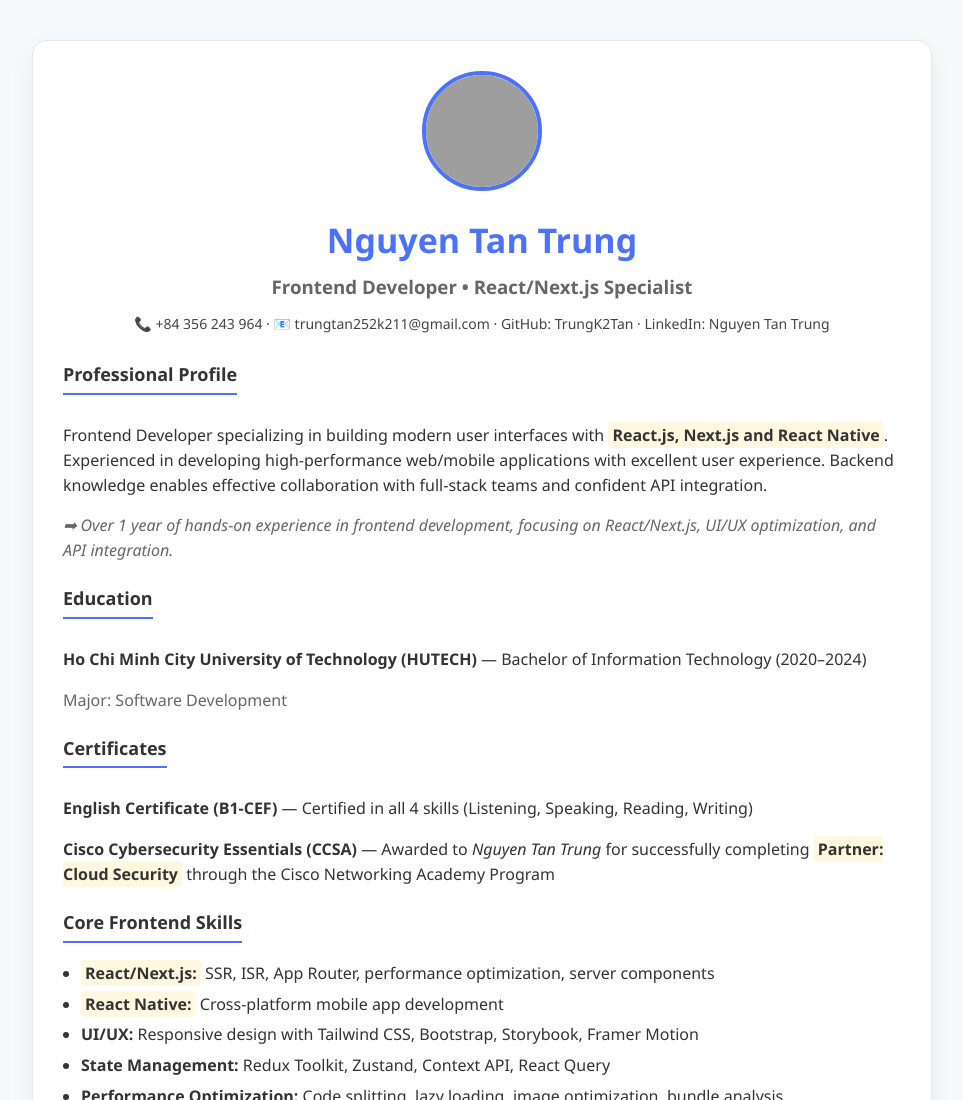
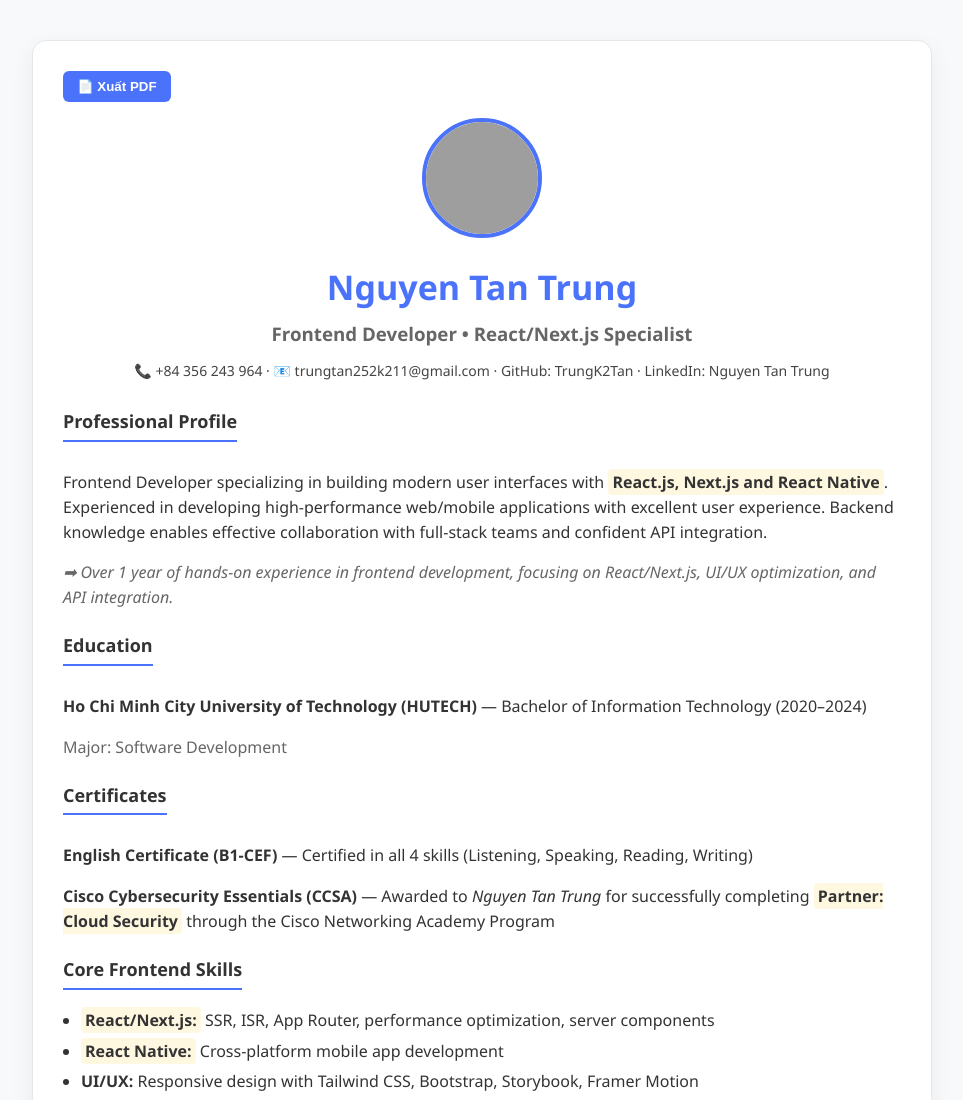
Before and after one commit to Trung252k2/CV_Frontend_UI, a plain HTML site: page index.html in a window 1280 px wide. Shown: the top 1100 px of the page, without its empty margins (158-1121 px from the left). Drawn offline with Linux system fonts and the light colour scheme; grey boxes are pictures that could not be loaded.

Commit message:
update típ

```diff
--- a/index.html
+++ b/index.html
@@ -5,6 +5,25 @@
     <meta name="viewport" content="width=device-width, initial-scale=1.0" />
     <title>CV - Frontend Developer (React/Next.js)</title>
     <style>
+      .export-btn {
+  background: var(--primary);
+  color: white;
+  border: none;
+  padding: 8px 14px;
+  border-radius: 6px;
+  font-weight: 600;
+  cursor: pointer;
+  margin-bottom: 16px;
+}
+.export-btn:hover {
+  background: #3a5be0;
+}
+@media print {
+  .export-btn {
+    display: none; /* Ẩn nút khi xuất PDF */
+  }
+}
+
       :root {
         --primary: #4b72fa;
         --text: #333;
@@ -249,6 +268,8 @@
   </head>
   <body>
     <main class="cv-container">
+      <button onclick="window.print()" class="export-btn">📄 Xuất PDF</button>
+
       <header>
         <!-- Add your avatar image here -->
         <img
```
